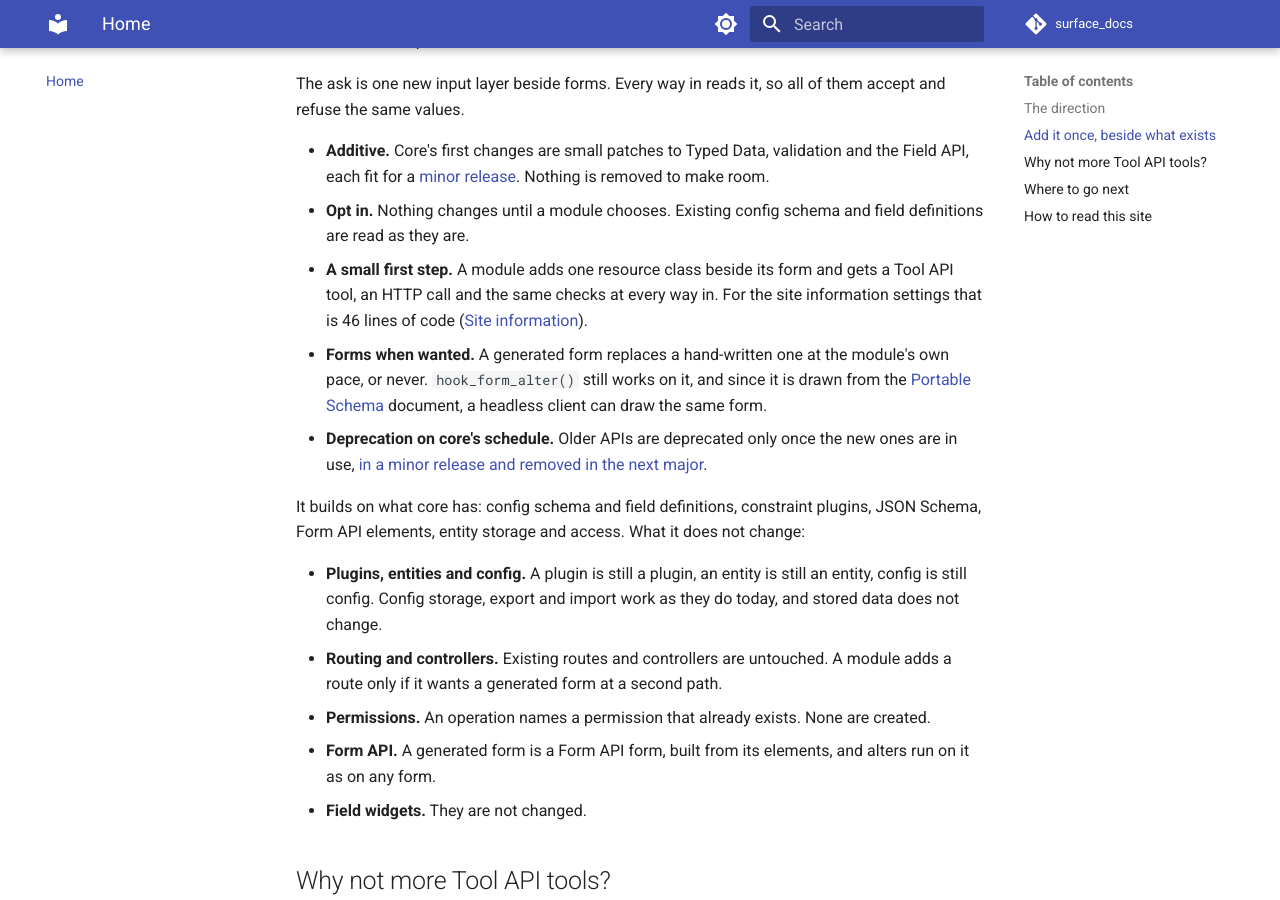
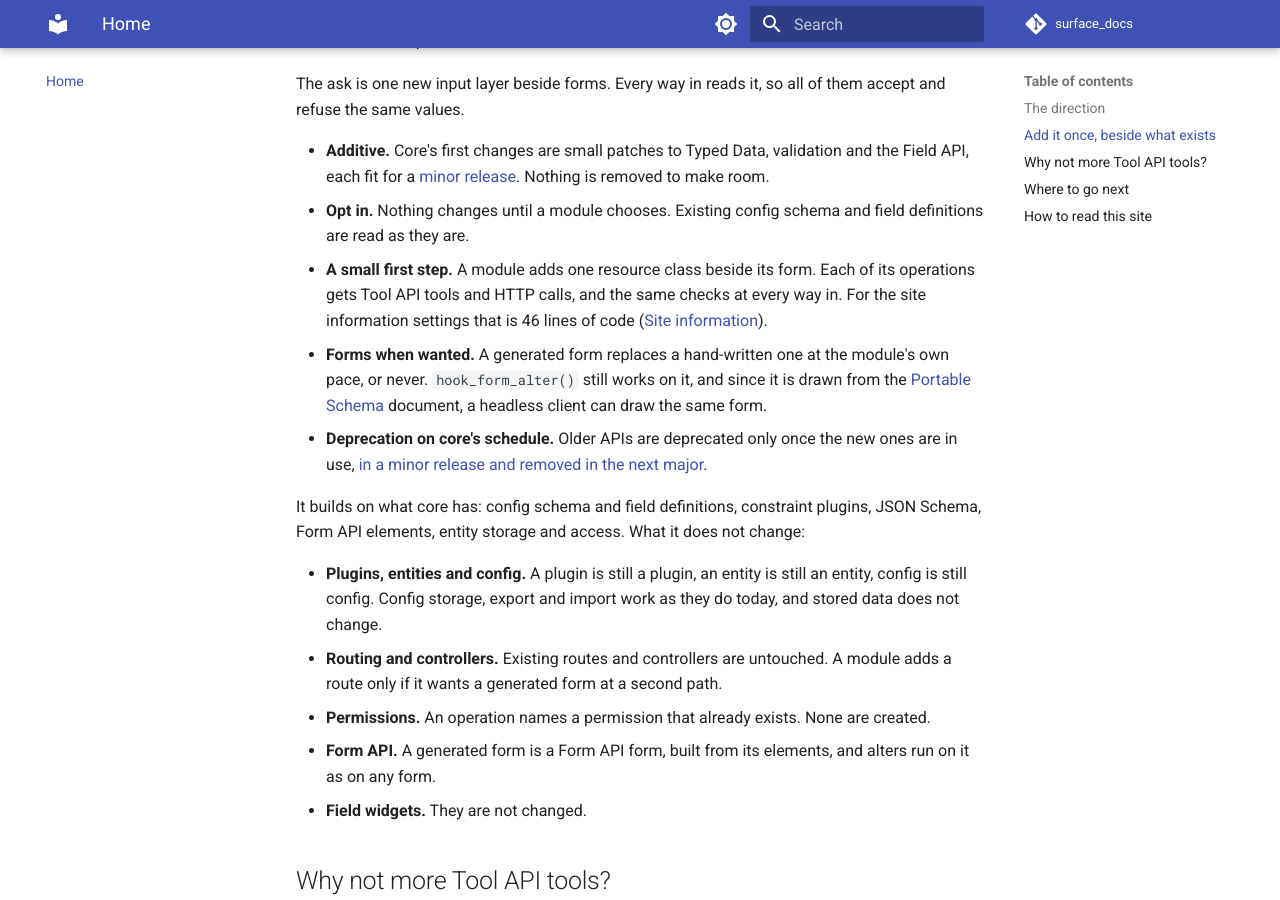
Before and after one commit to mlander/surface_docs, an MkDocs documentation site: the page built from docs/index.md, in a window 1280 px wide and 900 px high, scrolled down 975 px. Built offline with MkDocs 1.6.1 and Material for MkDocs 9.7.7, drawn with Linux system fonts in a browser that asks for light colours; comment, search, counter and statistics services are not loaded.

Commit message:
Home: tools and HTTP calls per operation

```diff
--- a/docs/index.md
+++ b/docs/index.md
@@ -18,7 +18,7 @@ The ask is one new input layer beside forms. Every way in reads it, so all of th
 
 - **Additive.** Core's first changes are small patches to Typed Data, validation and the Field API, each fit for a [minor release](path/release-fit.md). Nothing is removed to make room.
 - **Opt in.** Nothing changes until a module chooses. Existing config schema and field definitions are read as they are.
-- **A small first step.** A module adds one resource class beside its form and gets a Tool API tool, an HTTP call and the same checks at every way in. For the site information settings that is 46 lines of code ([Site information](adopting/site-information.md)).
+- **A small first step.** A module adds one resource class beside its form. Each of its operations gets Tool API tools and HTTP calls, and the same checks at every way in. For the site information settings that is 46 lines of code ([Site information](adopting/site-information.md)).
 - **Forms when wanted.** A generated form replaces a hand-written one at the module's own pace, or never. `hook_form_alter()` still works on it, and since it is drawn from the [Portable Schema](path/portable-schema.md) document, a headless client can draw the same form.
 - **Deprecation on core's schedule.** Older APIs are deprecated only once the new ones are in use, [in a minor release and removed in the next major](https://www.drupal.org/about/core/policies/core-change-policies/allowed-changes#s-deprecations).
 
```
